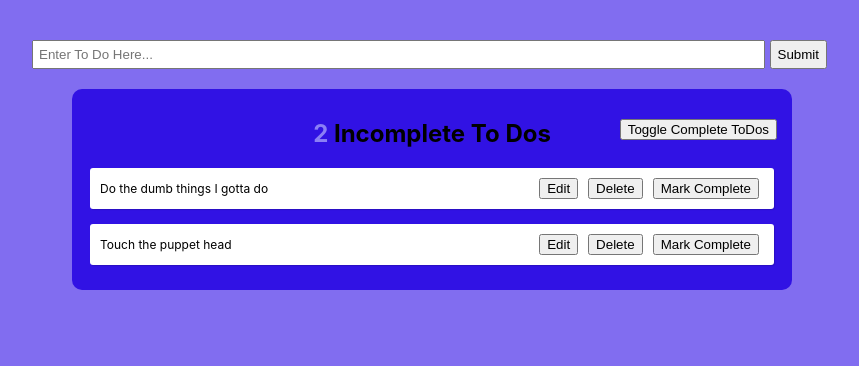
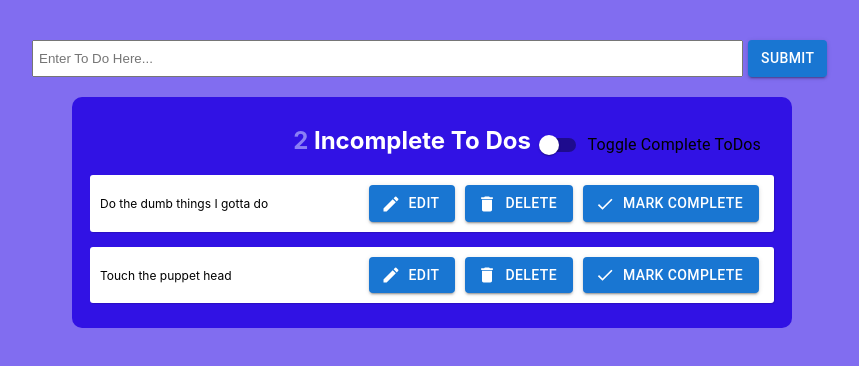
Before and after one commit to ltdelia/to-done, a React (Create React App) app: page / in a window 1280 px wide. Shown: the top 366 px of the page, without its empty margins (208-1067 px from the left). Built offline with nearby package versions, Linux system fonts and the light colour scheme.

Commit message:
implementing mui via Button and Switch components, with Icons

```diff
--- a/package.json
+++ b/package.json
@@ -3,6 +3,10 @@
   "version": "0.1.0",
   "private": true,
   "dependencies": {
+    "@emotion/react": "^11.7.1",
+    "@emotion/styled": "^11.6.0",
+    "@mui/icons-material": "^5.2.5",
+    "@mui/material": "^5.2.7",
     "@testing-library/jest-dom": "^5.14.1",
     "@testing-library/react": "^11.2.7",
     "@testing-library/user-event": "^12.8.3",
--- a/src/AddToDoForm/AddToDoForm.css
+++ b/src/AddToDoForm/AddToDoForm.css
@@ -15,3 +15,7 @@
     width: 100%;
     padding: 5px;
   }
+
+  .to-do-submit {
+    margin: 0 5px !important;
+  }
--- a/src/AddToDoForm/AddToDoForm.js
+++ b/src/AddToDoForm/AddToDoForm.js
@@ -1,4 +1,5 @@
 import React, { useState } from "react";
+import { Button } from "@mui/material";
 
 import "./AddToDoForm.css";
 
@@ -28,7 +29,7 @@ const AddToDoForm = (props) => {
           className="to-do-input"
           placeholder="Enter To Do Here..."
         />
-        <button type="submit">Submit</button>
+        <Button className="to-do-submit" type="submit" variant="contained">Submit</Button>
       </form>
     </div>
   );
--- a/src/EditToDoForm/EditToDoForm.css
+++ b/src/EditToDoForm/EditToDoForm.css
@@ -15,3 +15,7 @@ form {
   width: 100%;
   padding: 5px;
 }
+
+.to-do-submit {
+  margin: 0 5px !important;
+}
--- a/src/EditToDoForm/EditToDoForm.js
+++ b/src/EditToDoForm/EditToDoForm.js
@@ -1,3 +1,4 @@
+import { Button } from "@mui/material";
 import React, { useState, useEffect } from "react";
 
 import "./EditToDoForm.css";
@@ -35,7 +36,7 @@ const EditToDoForm = (props) => {
           className="to-do-input"
           placeholder="Enter To Do Here..."
         />
-        <button type="submit">Update</button>
+        <Button className="to-do-submit" variant="contained" type="submit">Update</Button>
       </form>
     </div>
   );
--- a/src/ToDo/ToDo.css
+++ b/src/ToDo/ToDo.css
@@ -11,10 +11,10 @@
     padding: 10px;
   }
 
-  .to-do-content {
-
-  }
-
   .to-do-controls {
     margin-left: auto;
   }
+
+  .to-do-control {
+    margin: 0 5px !important;
+  }
--- a/src/ToDo/ToDo.js
+++ b/src/ToDo/ToDo.js
@@ -1,4 +1,10 @@
 import React from "react";
+
+import { Button } from "@mui/material";
+
+import CheckIcon from "@mui/icons-material/Check";
+import DeleteIcon from "@mui/icons-material/Delete";
+import EditIcon from "@mui/icons-material/Edit";
 
 import "./ToDo.css";
 
@@ -26,27 +32,36 @@ const ToDo = (props) => {
     <li className="to-do" id={"to-do-" + props.id} key={props.id}>
       <span className="to-do-content">{props.content}</span>{" "}
       <div className="to-do-controls">
-          <button
+        <Button
           id={"to-do-edit-" + props.id}
+          className="to-do-control"
+          type="button"
           onClick={editToDoHandler}
-            type="button"
+          variant="contained"
+          startIcon={<EditIcon />}
         >
           Edit
-          </button>
-          <button
+        </Button>
+        <Button
           id={"to-do-delete-" + props.id}
+          className="to-do-control"
           type="button"
           onClick={deleteToDoHandler}
+          variant="contained"
+          startIcon={<DeleteIcon />}
         >
           Delete
-          </button>
-          <button
+        </Button>
+        <Button
           id={"to-do-complete-" + props.id}
+          className="to-do-control"
           type="button"
           onClick={completeToDoHandler}
+          variant="contained"
+          startIcon={<CheckIcon />}
         >
           Mark Complete
-          </button>
+        </Button>
       </div>
     </li>
   );
--- a/src/ToDoList/ToDoList.css
+++ b/src/ToDoList/ToDoList.css
@@ -4,8 +4,16 @@
     text-align: center;
   }
 
+  h2 {
+    margin-right: 40px;
+  }
+
   .to-do-count {
     color: #8b7ff5;
+  }
+
+  .to-do-header-status {
+    color: #fff;
   }
 
   .to-do-list {
@@ -22,6 +30,7 @@
   }
 
   .to-do-toggle {
+    margin: 0 5px;
     position: absolute;
     top: 0;
     right: 0;
--- a/src/ToDoList/ToDoList.js
+++ b/src/ToDoList/ToDoList.js
@@ -1,4 +1,5 @@
 import React, { useState, useEffect } from "react";
+import { Button, FormControlLabel, Switch } from "@mui/material";
 
 import ToDo from "../ToDo/ToDo";
 import "./ToDoList.css";
@@ -34,16 +35,19 @@ const ToDoList = (props) => {
           <span className="to-do-count">
             {toDos.filter((toDo) => toDo.complete === completed).length}
           </span>
-          <span>
+          <span className="to-do-header-status">
             {completed ? " Complete " : " Incomplete "}
             {toDos.filter((toDo) => toDo.complete === completed).length === 1
               ? "To Do"
               : "To Dos"}
           </span>
         </h2>
-        <button className="to-do-toggle" onClick={toggleToDos}>
-          Toggle Complete ToDos{" "}
-        </button>
+        <div className="to-do-toggle">
+          <FormControlLabel
+            control={<Switch onClick={toggleToDos} />}
+            label="Toggle Complete ToDos"
+          />
+        </div>
       </div>
       <ul className="to-do-body">
         {toDos
```
Also changed, not shown: 1 other file (tests, documents, lock files or other folders). Lines whose indentation alone changed are shown as unchanged.
